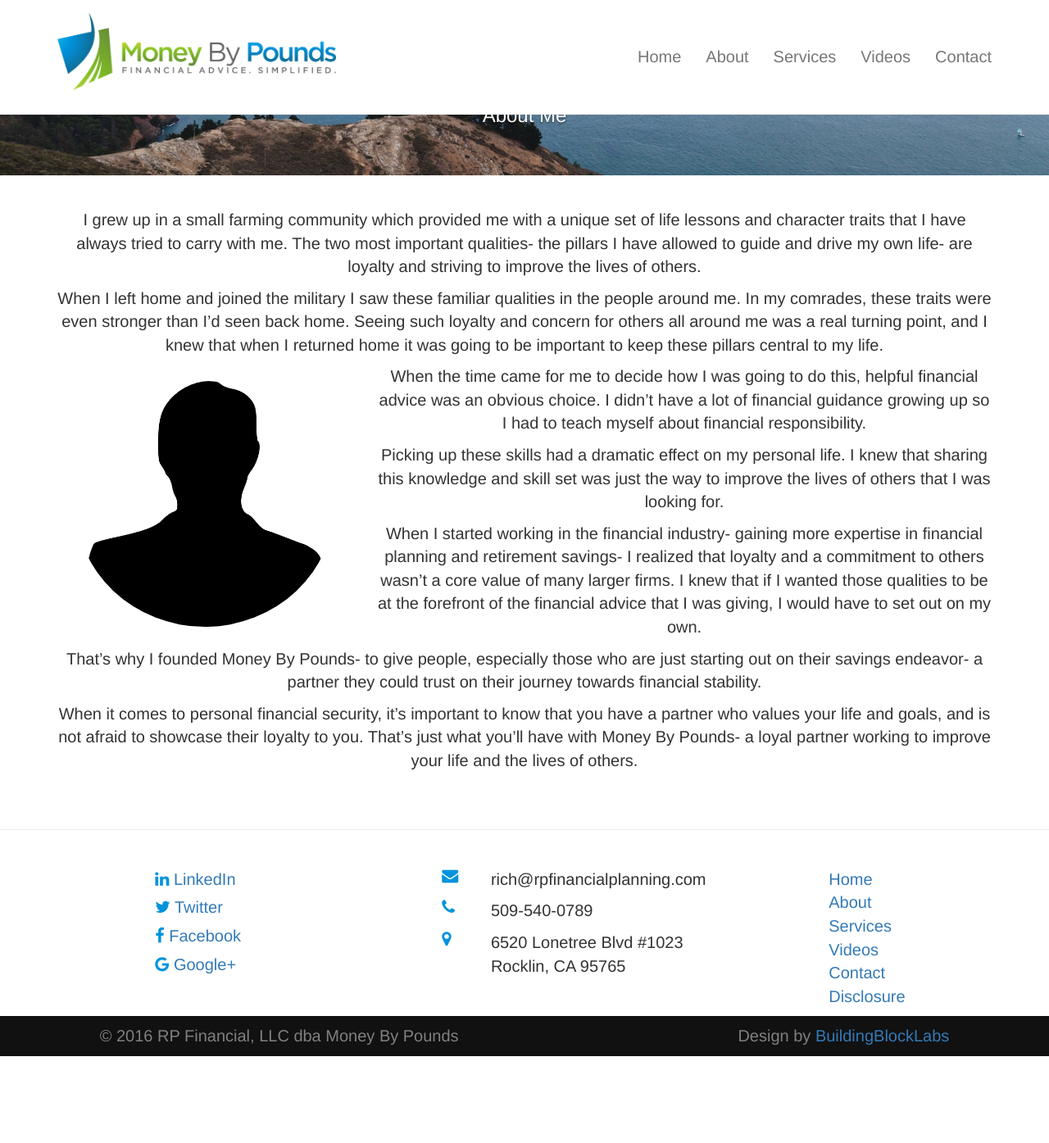
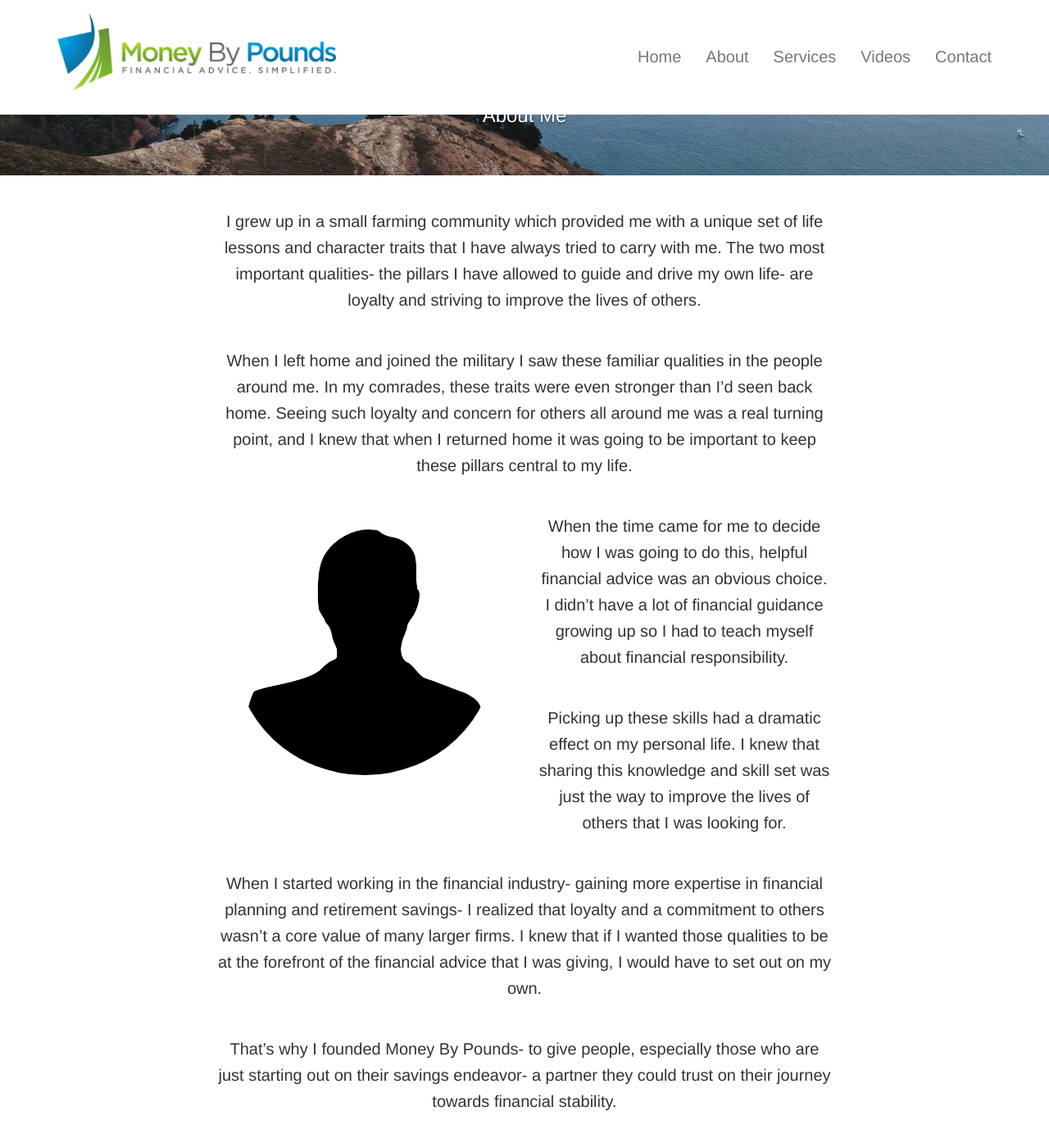
Before and after one commit to MoneyByPounds/MoneyByPounds.github.io, a Jekyll site: the page built from about.html, in a window 1280 px wide and 1400 px high, scrolled down 342 px. Shown: the top 1395 px of the window at 82% size. Built offline with Jekyll 4.4.1, drawn with Linux system fonts in a browser that asks for light colours; before the commit the page ends 1631 px from its top, so only the background shows below that.

Commit message:
Increase line spacing and improve readability of about page text

```diff
--- a/about.html
+++ b/about.html
@@ -22,56 +22,56 @@ title: About
   <div class="section-body">
     <div class="container">
       <div class="row text-center">
-        <div class="col-sm-12">
+        <div class="col-sm-offset-2 col-sm-8">
           <p>
             I grew up in a small farming community which provided me with a unique
             set of life lessons and character traits that I have always tried to
             carry with me. The two most important qualities- the pillars I have allowed
             to guide and drive my own life- are loyalty and striving to improve the
             lives of others.
-          </p>
+          </p><br/>
           <p>
             When I left home and joined the military I saw these familiar qualities
             in the people around me. In my comrades, these traits were even stronger
             than I’d seen back home. Seeing such loyalty and concern for others all
             around me was a real turning point, and I knew that when I returned home
             it was going to be important to keep these pillars central to my life.
-          </p>
+          </p><br/>
+        </div>
+        <div class="col-sm-offset-2 col-sm-4">
+          <img src="/assets/images/profile.png" alt="Profile picture" id="profile-pic" class="img-circle">
         </div>
         <div class="col-sm-4">
-          <img src="/assets/images/profile.png" alt="Profile picture" id="profile-pic" class="img-circle">
-        </div>
-        <div class="col-sm-8">
           <p>
             When the time came for me to decide how I was going to do this, helpful
             financial advice was an obvious choice. I didn’t have a lot of financial
             guidance growing up so I had to teach myself about financial responsibility.
-          </p>
+          </p><br/>
           <p>
             Picking up these skills had a dramatic effect on my personal life. I knew
             that sharing this knowledge and skill set was just the way to improve the
             lives of others that I was looking for.
-          </p>
+          </p><br/>
+        </div>
+        <div class="col-sm-offset-2 col-sm-8">
           <p>
             When I started working in the financial industry- gaining more expertise in
             financial planning and retirement savings- I realized that loyalty and a
             commitment to others wasn’t a core value of many larger firms. I knew that
             if I wanted those qualities to be at the forefront of the financial advice
             that I was giving, I would have to set out on my own.
-          </p>
-          </div>
-        <div class="col-sm-12">
+          </p><br/>
           <p>
             That’s why I founded Money By Pounds- to give people, especially those who
             are just starting out on their savings endeavor- a partner they could trust
             on their journey towards financial stability.
-          </p>
+          </p><br/>
           <p>
             When it comes to personal financial security, it’s important to know that you
             have a partner who values your life and goals, and is not afraid to showcase
             their loyalty to you. That’s just what you’ll have with Money By Pounds- a
             loyal partner working to improve your life and the lives of others.
-          </p>
+          </p><br/>
         </div>
       </div>
     </div>
--- a/assets/css/_body.scss
+++ b/assets/css/_body.scss
@@ -2,6 +2,7 @@
 
 body {
   font-size: 2em;
+  line-height: 1.6em;
   overflow-x: hidden;
 }
 
```
